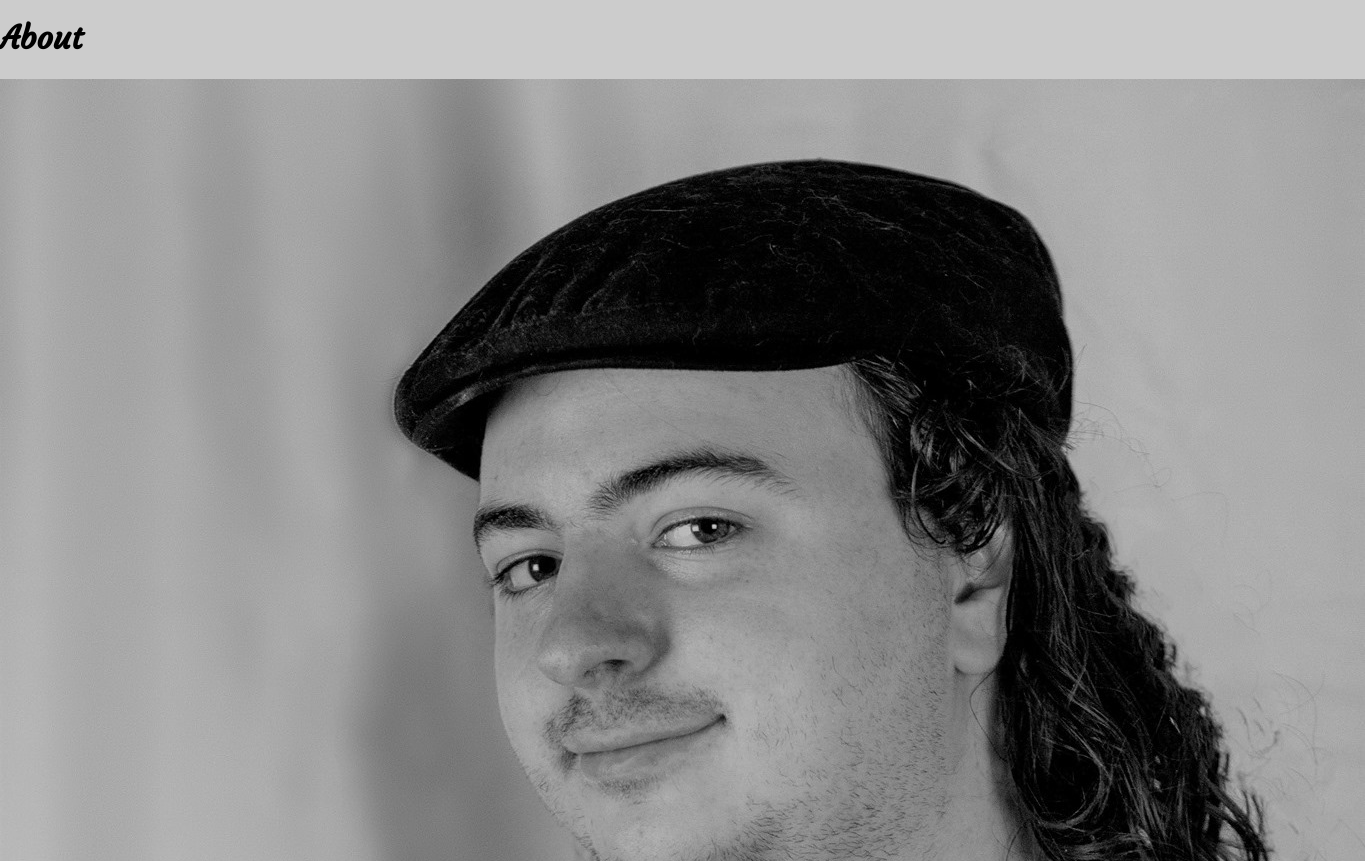
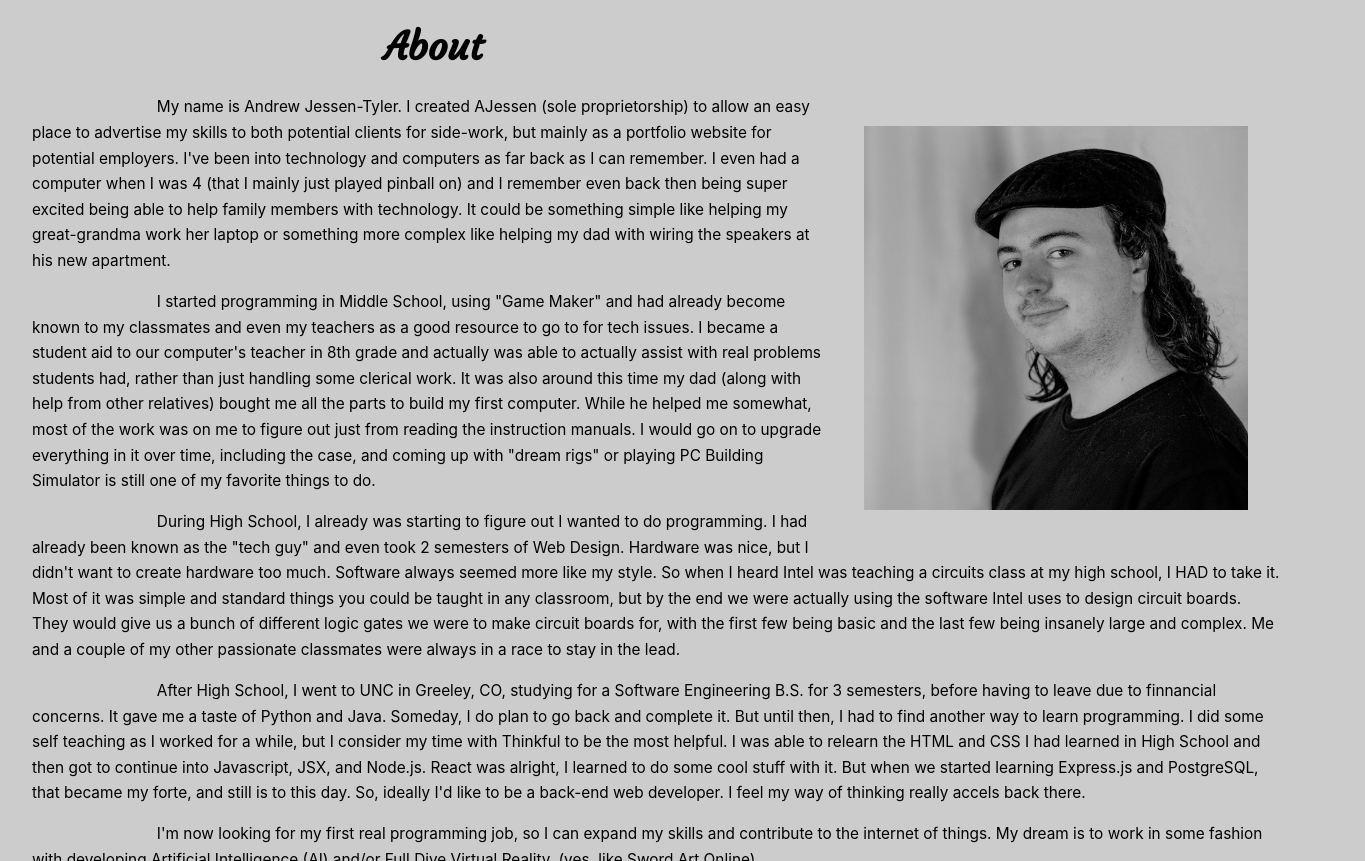
Before and after one commit to andrewtyl/www-ajessen-com, a React (Create React App) app: page /about in a window 1280 px wide. Shown: the part 147-1008 px from the top of the page, 1365 px wide, since content can reach past the window. Built offline with nearby package versions, Linux system fonts and the light colour scheme; a web font is replaced by a local one.

Commit message:
about done

```diff
--- a/src/components/about.js
+++ b/src/components/about.js
@@ -5,13 +5,13 @@ class About extends React.Component {
         return (
             <main id="about">
                 <h1>About</h1>
-                <img src={require('../assets/andrewjessentyler.jpg')} alt="Andrew Jessen-Tyler"/>
-                <p>My name is Andrew Jessen-Tyler. I created AJessen (sole proprietorship) to allow an easy place to advertise my skills to both potential clients for side-work, but mainly as a portfolio website for potential employers. I've been into technology and computers as far back as I can remember. I even had a computer when I was 4 (that I mainly just played pinball on) and I remember even back then being super excited being able to help family members with technology. It could be something simple like helping my great-grandma work her laptop or something more complex like helping my dad with wiring the speakers at his new apartment.<br/>
-                I started programming in Middle School, using "Game Maker" and had already become known to my classmates and even my teachers as a good resource to go to for tech issues. I became a student aid to our computer's teacher in 8th grade and actually was able to actually assist with real problems students had, rather than just handling some clerical work. It was also around this time my dad (along with help from other relatives) bought me all the parts to build my first computer. While he helped me somewhat, most of the work was on me to figure out just from reading the instruction manuals. I would go on to upgrade everything in it over time, including the case, and coming up with "dream rigs" or playing PC Building Simulator is still one of my favorite things to do.</p>
-                <p>During High School, I already was starting to figure out I wanted to do programming. I had already been known as the "tech guy" and even took 2 semesters of Web Design. Hardware was nice, but I didn't want to create hardware too much. Software always seemed more like my style. So when I heard Intel was teaching a circuits class at my high school, I HAD to take it. Most of it was simple and standard things you could be taught in any classroom, but by the end we were actually using the software Intel uses to design circuit boards. They would give us a bunch of different logic gates we were to make circuit boards for, with the first few being basic and the last few being insanely large and complex. Me and a couple of my other passionate classmates were always in a race to stay in the lead.<br/>
-                After High School, I went to UNC in Greeley, CO, studying for a Software Engineering B.S. for 3 semesters, before having to leave due to finnancial concerns. It gave me a taste of Python and Java. Someday, I do plan to go back and complete it. But until then, I had to find another way to learn programming. I did some self teaching as I worked for a while, but I consider my time with Thinkful to be the most helpful. I was able to relearn the HTML and CSS I had learned in High School and then got to continue into Javascript, JSX, and Node.js. React was alright, I learned to do some cool stuff with it. But when we started learning Express.js and PostgreSQL, that became my forte, and still is to this day. So, ideally I'd like to be a back-end web developer. I feel my way of thinking really accels back there.<br />
-                I'm now looking for my first real programming job, so I can expand my skills and contribute to the internet of things. My dream is to work in some fashion with developing Artificial Intelligence (AI) and/or Full Dive Virtual Reality, (yes, like Sword Art Online).<br /> <br />
-                To move into the more personal details, I was born in York, NE but have lived in Fort Collins, CO most of my life. I do plan to live in Northern Colorado for the rest of my life. My favorite animals are dogs, cats, and bunnies. I grew up around each of them. Outside of programming, I enjoy immersing myself in even more technology. I love to play video games, from the retro Donkey Kong Country 2 on the SNES, to the crazy open world of Saints Row IV. As mentioned, I also like building "dream rigs", but I also watch a lot of informational Youtube Channels, such as TechQuickie (Linus Tech Tips), Numberphile, ASAPScience, Tom Scott, Mark Rober, and Game Theory. Outside of informational Youtube Channels, I also watch tons of anime and anime-inspired shows, such as RWBY, Chihayafuru, and Sword Art Online. I get my fill of "normal" TV from shows like House M.D., The Office, and How I Met Your Mother. Some of the less informational Youtube Channels I watch include Markiplier, Alpharad, Scott The Woz, and Schaffrilla's Productions. Sports don't do much for me except the LCS, League of Legends' E-Sports. I also grew up doing tons of Choir and Musical Theater, and music still holds a place in my heart. I'd love to arrange a song and direct a High School choir sometime.<br />
+                <img id="about-andrew-img" src={require('../assets/andrewjessentyler.jpg')} alt="Andrew Jessen-Tyler"/>
+                <p>My name is Andrew Jessen-Tyler. I created AJessen (sole proprietorship) to allow an easy place to advertise my skills to both potential clients for side-work, but mainly as a portfolio website for potential employers. I've been into technology and computers as far back as I can remember. I even had a computer when I was 4 (that I mainly just played pinball on) and I remember even back then being super excited being able to help family members with technology. It could be something simple like helping my great-grandma work her laptop or something more complex like helping my dad with wiring the speakers at his new apartment.</p>
+                <p>I started programming in Middle School, using "Game Maker" and had already become known to my classmates and even my teachers as a good resource to go to for tech issues. I became a student aid to our computer's teacher in 8th grade and actually was able to actually assist with real problems students had, rather than just handling some clerical work. It was also around this time my dad (along with help from other relatives) bought me all the parts to build my first computer. While he helped me somewhat, most of the work was on me to figure out just from reading the instruction manuals. I would go on to upgrade everything in it over time, including the case, and coming up with "dream rigs" or playing PC Building Simulator is still one of my favorite things to do.</p>
+                <p>During High School, I already was starting to figure out I wanted to do programming. I had already been known as the "tech guy" and even took 2 semesters of Web Design. Hardware was nice, but I didn't want to create hardware too much. Software always seemed more like my style. So when I heard Intel was teaching a circuits class at my high school, I HAD to take it. Most of it was simple and standard things you could be taught in any classroom, but by the end we were actually using the software Intel uses to design circuit boards. They would give us a bunch of different logic gates we were to make circuit boards for, with the first few being basic and the last few being insanely large and complex. Me and a couple of my other passionate classmates were always in a race to stay in the lead.</p>
+                <p>After High School, I went to UNC in Greeley, CO, studying for a Software Engineering B.S. for 3 semesters, before having to leave due to finnancial concerns. It gave me a taste of Python and Java. Someday, I do plan to go back and complete it. But until then, I had to find another way to learn programming. I did some self teaching as I worked for a while, but I consider my time with Thinkful to be the most helpful. I was able to relearn the HTML and CSS I had learned in High School and then got to continue into Javascript, JSX, and Node.js. React was alright, I learned to do some cool stuff with it. But when we started learning Express.js and PostgreSQL, that became my forte, and still is to this day. So, ideally I'd like to be a back-end web developer. I feel my way of thinking really accels back there.</p>
+                <p>I'm now looking for my first real programming job, so I can expand my skills and contribute to the internet of things. My dream is to work in some fashion with developing Artificial Intelligence (AI) and/or Full Dive Virtual Reality, (yes, like Sword Art Online).</p>
+                <p>To move into the more personal details, I was born in York, NE but have lived in Fort Collins, CO most of my life. I do plan to live in Northern Colorado for the rest of my life. My favorite animals are dogs, cats, and bunnies. I grew up around each of them. Outside of programming, I enjoy immersing myself in even more technology. I love to play video games, from the retro Donkey Kong Country 2 on the SNES, to the crazy open world of Saints Row IV. As mentioned, I also like building "dream rigs", but I also watch a lot of informational Youtube Channels, such as TechQuickie (Linus Tech Tips), Numberphile, ASAPScience, Tom Scott, Mark Rober, and Game Theory. Outside of informational Youtube Channels, I also watch tons of anime and anime-inspired shows, such as RWBY, Chihayafuru, and Sword Art Online. I get my fill of "normal" TV from shows like House M.D., The Office, and How I Met Your Mother. Some of the less informational Youtube Channels I watch include Markiplier, Alpharad, Scott The Woz, and Schaffrilla's Productions. Sports don't do much for me except the LCS, League of Legends' E-Sports. I also grew up doing tons of Choir and Musical Theater, and music still holds a place in my heart. I'd love to arrange a song and direct a High School choir sometime.
                 </p>
             </main>
         )
--- a/src/styles/App.css
+++ b/src/styles/App.css
@@ -349,3 +349,22 @@ header > nav > ul {
 #projects-holder > .project > p > a:visited {
   color: #551A8B;
 }
+
+#about-andrew-img {
+  float: right;
+  width: 30%;
+  margin: 2.5%;
+  height: auto;
+}
+
+#about > p {
+  text-indent: 10%;
+  line-height: 2vw;
+  font-size: 1.2vw;
+  margin-left: 2.5%
+}
+
+#about > h1 {
+  margin-left: 30%;
+  font-size: 3vw;
+}
```
